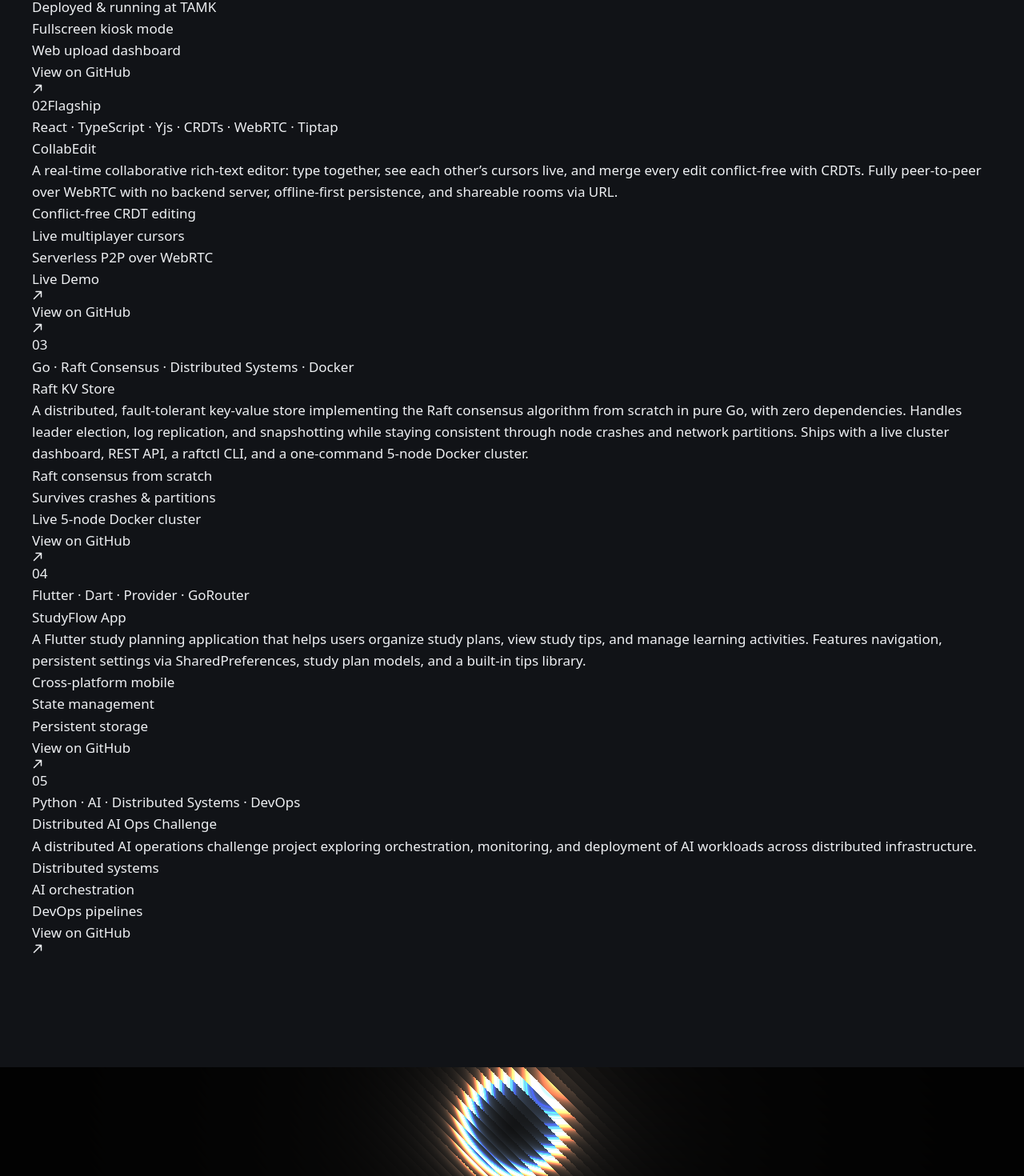
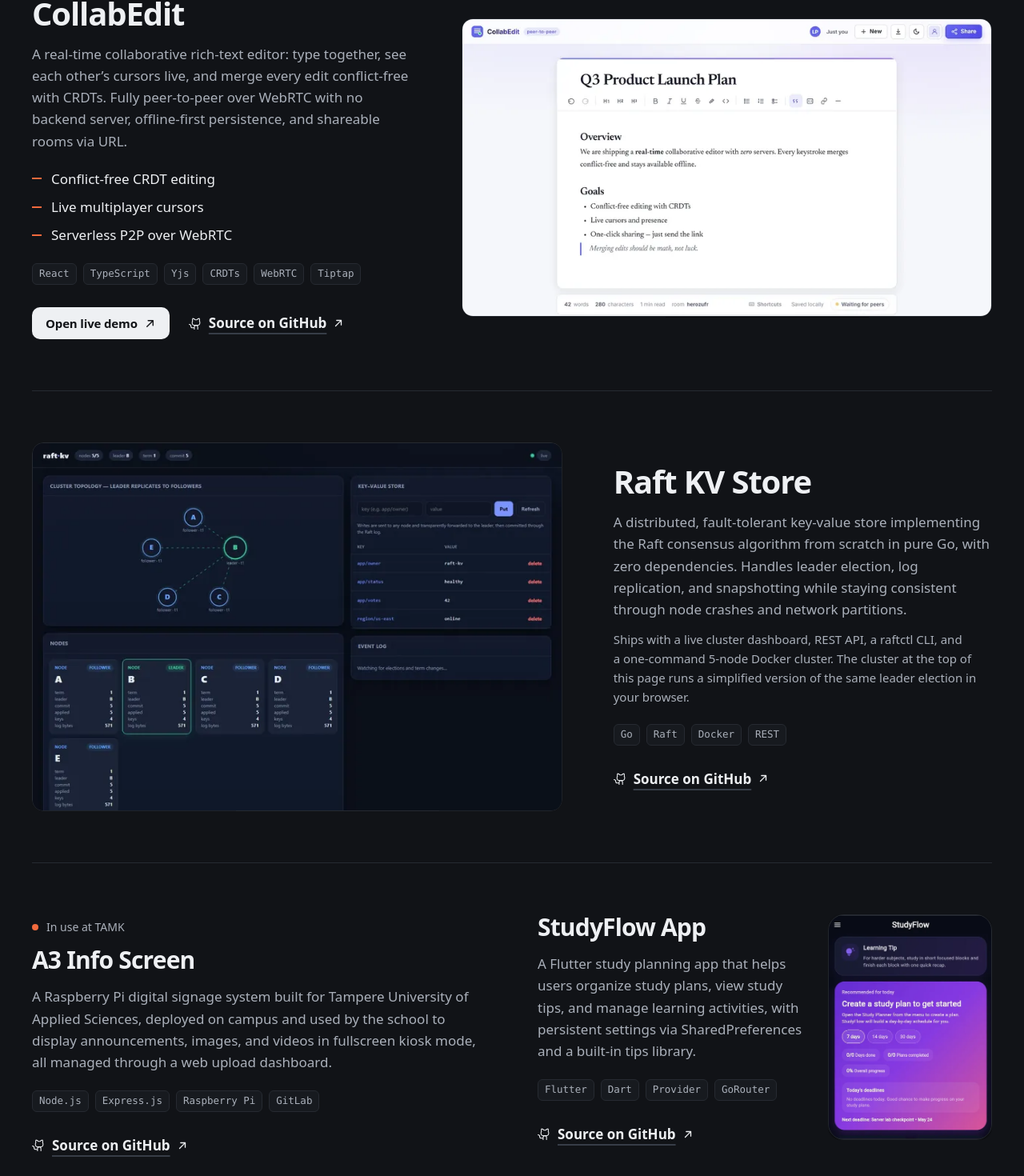
Before and after one commit to Lockz178/loc-phan-portfolio, a React (Vite) app: page / in a window 1280 px wide. Shown: the part 3706-5176 px from the top of the page at 80% size. Built offline with nearby package versions, Linux system fonts and the light colour scheme.

Commit message:
feat: rebuild projects section with real screenshots
CollabEdit and Raft KV get full feature rows, A3 Info Screen and
StudyFlow share a row, and the AI Ops project closes the section, so no
grid cell is left empty.

```diff
--- /dev/null
+++ b/src/components/Projects.css
@@ -0,0 +1,202 @@
+/* ── Projects ─────────────────────────────────────────────── */
+.project {
+  padding-block: clamp(40px, 5vw, 72px);
+  border-top: 1px solid var(--line);
+}
+
+.project--feature {
+  display: grid;
+  grid-template-columns: minmax(0, 5fr) minmax(0, 7fr);
+  align-items: center;
+  gap: clamp(32px, 5vw, 80px);
+}
+
+.project--flip {
+  grid-template-columns: minmax(0, 7fr) minmax(0, 5fr);
+}
+
+.project--flip .project-copy {
+  order: 2;
+}
+
+.project-title {
+  font-size: clamp(1.75rem, 1.25rem + 1.8vw, 2.5rem);
+  font-weight: 700;
+  line-height: 1.08;
+  letter-spacing: -0.028em;
+}
+
+.project--compact .project-title,
+.project--slim .project-title {
+  font-size: clamp(1.5rem, 1.25rem + 0.8vw, 1.875rem);
+}
+
+.project-desc,
+.project-note {
+  max-width: 60ch;
+  margin-top: 16px;
+  color: var(--ink-2);
+}
+
+.project-note {
+  margin-top: 12px;
+  font-size: 0.9375rem;
+}
+
+.project-points {
+  display: grid;
+  gap: 8px;
+  margin-top: 20px;
+}
+
+.project-points li {
+  display: flex;
+  align-items: center;
+  gap: 12px;
+  color: var(--ink);
+  font-weight: 500;
+}
+
+.project-points li::before {
+  content: "";
+  flex: none;
+  width: 12px;
+  height: 2px;
+  background: var(--signal);
+}
+
+.stack {
+  display: flex;
+  flex-wrap: wrap;
+  gap: 6px 8px;
+  margin-top: 22px;
+}
+
+.stack li {
+  padding: 3px 8px;
+  border: 1px solid var(--line);
+  border-radius: var(--r-sm);
+  background: var(--bg-raised);
+  color: var(--ink-2);
+  font: 500 12.5px/1.5 var(--font-mono);
+}
+
+.project-links {
+  display: flex;
+  flex-wrap: wrap;
+  align-items: center;
+  gap: 12px 24px;
+  margin-top: 28px;
+}
+
+.project-status {
+  display: inline-flex;
+  align-items: center;
+  gap: 10px;
+  margin-bottom: 14px;
+  color: var(--ink-2);
+  font-size: 0.875rem;
+  font-weight: 500;
+}
+
+.shot {
+  margin: 0;
+  overflow: hidden;
+  background: var(--bg-raised);
+  border: 1px solid var(--line);
+  border-radius: var(--r-lg);
+  box-shadow: var(--shadow);
+}
+
+.shot img {
+  width: 100%;
+  height: auto;
+}
+
+.shot--phone {
+  width: clamp(168px, 16vw, 220px);
+  border-radius: 20px;
+}
+
+.shot[data-reveal="armed"] {
+  opacity: 0;
+  transform: translateY(24px);
+  clip-path: inset(12% 0 0 0 round var(--r-lg));
+}
+
+.shot[data-reveal="in"] {
+  clip-path: inset(0 0 0 0 round var(--r-lg));
+  transition: clip-path 1000ms var(--ease-expo), transform 1000ms var(--ease-expo),
+    opacity 500ms ease;
+}
+
+.project-pair {
+  display: grid;
+  grid-template-columns: repeat(2, minmax(0, 1fr));
+  gap: clamp(32px, 5vw, 80px);
+  border-top: 1px solid var(--line);
+}
+
+.project-pair .project {
+  border-top: 0;
+}
+
+.project--with-phone {
+  display: grid;
+  grid-template-columns: minmax(0, 1fr) auto;
+  align-items: start;
+  gap: 28px;
+}
+
+.project--slim {
+  display: grid;
+  grid-template-columns: minmax(0, 4fr) minmax(0, 6fr) auto;
+  align-items: baseline;
+  gap: 16px clamp(24px, 4vw, 56px);
+}
+
+.project--slim .project-desc {
+  margin-top: 0;
+}
+
+.project--slim .stack {
+  grid-column: 2;
+  margin-top: 0;
+}
+
+.project--slim .text-link {
+  grid-column: 3;
+  grid-row: 1;
+}
+
+@media (max-width: 900px) {
+  .project--feature,
+  .project--flip,
+  .project-pair,
+  .project--slim {
+    grid-template-columns: minmax(0, 1fr);
+  }
+  .project--flip .project-copy {
+    order: 0;
+  }
+  .project-pair {
+    gap: 0;
+  }
+  .project-pair .project + .project {
+    border-top: 1px solid var(--line);
+  }
+  .project--slim .stack,
+  .project--slim .text-link {
+    grid-column: auto;
+    grid-row: auto;
+  }
+}
+
+@media (max-width: 560px) {
+  .project--with-phone {
+    grid-template-columns: minmax(0, 1fr);
+  }
+  .shot--phone {
+    width: 200px;
+  }
+}
--- a/src/components/Projects.jsx
+++ b/src/components/Projects.jsx
@@ -1,190 +1,191 @@
-import { motion, useInView } from 'motion/react'
-import { useRef } from 'react'
-import FadeIn from './FadeIn'
-import { SpecialText } from './ui/special-text'
+import { ArrowUpRight, GithubLogo } from '@phosphor-icons/react'
+import { useReveal } from '../lib/hooks'
+import './Projects.css'
 
-const projects = [
-  {
-    number: '01',
-    accent: '#0066cc',
-    badge: 'In use at TAMK',
-    tag: 'Node.js · Express.js · Raspberry Pi · GitLab',
-    title: 'A3 Info Screen',
-    desc: 'A Raspberry Pi digital signage system built for Tampere University of Applied Sciences, deployed on campus and used by the school to display announcements, images, and videos in fullscreen kiosk mode, all managed through a web upload dashboard.',
-    highlights: [
-      'Deployed & running at TAMK',
-      'Fullscreen kiosk mode',
-      'Web upload dashboard',
-    ],
-    link: 'https://github.com/Lockz178/a3-info-screen',
-  },
-  {
-    number: '02',
-    accent: '#ff375f',
-    badge: 'Flagship',
-    tag: 'React · TypeScript · Yjs · CRDTs · WebRTC · Tiptap',
-    title: 'CollabEdit',
-    desc: 'A real-time collaborative rich-text editor: type together, see each other’s cursors live, and merge every edit conflict-free with CRDTs. Fully peer-to-peer over WebRTC with no backend server, offline-first persistence, and shareable rooms via URL.',
-    highlights: [
-      'Conflict-free CRDT editing',
-      'Live multiplayer cursors',
-      'Serverless P2P over WebRTC',
-    ],
-    link: 'https://github.com/Lockz178/collabedit',
-    live: 'https://collabedit-live.vercel.app',
-  },
-  {
-    number: '03',
-    accent: '#00add8',
-    tag: 'Go · Raft Consensus · Distributed Systems · Docker',
-    title: 'Raft KV Store',
-    desc: 'A distributed, fault-tolerant key-value store implementing the Raft consensus algorithm from scratch in pure Go, with zero dependencies. Handles leader election, log replication, and snapshotting while staying consistent through node crashes and network partitions. Ships with a live cluster dashboard, REST API, a raftctl CLI, and a one-command 5-node Docker cluster.',
-    highlights: [
-      'Raft consensus from scratch',
-      'Survives crashes & partitions',
-      'Live 5-node Docker cluster',
-    ],
-    link: 'https://github.com/Lockz178/raft-kv',
-  },
-  {
-    number: '04',
-    accent: '#5856d6',
-    tag: 'Flutter · Dart · Provider · GoRouter',
-    title: 'StudyFlow App',
-    desc: 'A Flutter study planning application that helps users organize study plans, view study tips, and manage learning activities. Features navigation, persistent settings via SharedPreferences, study plan models, and a built-in tips library.',
-    highlights: [
-      'Cross-platform mobile',
-      'State management',
-      'Persistent storage',
-    ],
-    link: 'https://github.com/Lockz178/studyflow-app',
-  },
-  {
-    number: '05',
-    accent: '#34c759',
-    tag: 'Python · AI · Distributed Systems · DevOps',
-    title: 'Distributed AI Ops Challenge',
-    desc: 'A distributed AI operations challenge project exploring orchestration, monitoring, and deployment of AI workloads across distributed infrastructure.',
-    highlights: ['Distributed systems', 'AI orchestration', 'DevOps pipelines'],
-    link: 'https://github.com/Lockz178/distributed-ai-ops-challenge',
-  },
-]
+function Stack({ items }) {
+  return (
+    <ul className="stack" aria-label="Tech stack">
+      {items.map((item) => (
+        <li key={item}>{item}</li>
+      ))}
+    </ul>
+  )
+}
 
-function ProjectCard({ project, delay }) {
-  const ref = useRef(null)
-  const inView = useInView(ref, { once: true, margin: '-60px 0px' })
+function SourceLink({ href }) {
+  return (
+    <a href={href} className="text-link" target="_blank" rel="noopener">
+      <GithubLogo size={17} aria-hidden="true" />
+      Source on GitHub
+      <ArrowUpRight size={14} weight="bold" aria-hidden="true" />
+    </a>
+  )
+}
 
+function Shot({ src, srcSet, sizes, alt, width, height, variant = '' }) {
+  const ref = useReveal()
   return (
-    <motion.div
-      ref={ref}
-      className="project-card"
-      initial={{ opacity: 0, y: 40 }}
-      animate={inView ? { opacity: 1, y: 0 } : {}}
-      transition={{ duration: 0.65, delay, ease: [0.25, 0.1, 0.25, 1] }}
-      whileHover={{ y: -8 }}
-    >
-      <div
-        className="project-card-header"
-        style={{ '--accent': project.accent }}
-      >
-        <span className="project-number">{project.number}</span>
-        {project.badge ? (
-          <span className="project-badge">
-            <span className="project-badge-dot" />
-            {project.badge}
-          </span>
-        ) : (
-          <div className="project-accent-bar" />
-        )}
-      </div>
-      <div className="project-card-body">
-        <span className="project-tag">{project.tag}</span>
-        <h3 className="project-title">{project.title}</h3>
-        <p className="project-desc">{project.desc}</p>
-        <ul className="project-highlights">
-          {project.highlights.map((h) => (
-            <li key={h}>
-              <span
-                className="highlight-dot"
-                style={{ background: project.accent }}
-              />
-              {h}
-            </li>
-          ))}
-        </ul>
-        <div className="project-links">
-          {project.live && (
-            <a
-              href={project.live}
-              className="project-link project-link-live"
-              style={{ '--accent': project.accent }}
-              target="_blank"
-              rel="noopener"
-            >
-              Live Demo
-              <svg
-                width="14"
-                height="14"
-                viewBox="0 0 14 14"
-                fill="none"
-                aria-hidden="true"
-              >
-                <path
-                  d="M2.5 11.5L11.5 2.5M11.5 2.5H5M11.5 2.5V9"
-                  stroke="currentColor"
-                  strokeWidth="1.5"
-                  strokeLinecap="round"
-                  strokeLinejoin="round"
-                />
-              </svg>
-            </a>
-          )}
-          <a
-            href={project.link}
-            className="project-link"
-            target="_blank"
-            rel="noopener"
-          >
-            View on GitHub
-            <svg
-              width="14"
-              height="14"
-              viewBox="0 0 14 14"
-              fill="none"
-              aria-hidden="true"
-            >
-              <path
-                d="M2.5 11.5L11.5 2.5M11.5 2.5H5M11.5 2.5V9"
-                stroke="currentColor"
-                strokeWidth="1.5"
-                strokeLinecap="round"
-                strokeLinejoin="round"
-              />
-            </svg>
-          </a>
-        </div>
-      </div>
-    </motion.div>
+    <figure className={`shot ${variant}`} ref={ref}>
+      <img
+        src={src}
+        srcSet={srcSet}
+        sizes={sizes}
+        alt={alt}
+        width={width}
+        height={height}
+        loading="lazy"
+        decoding="async"
+      />
+    </figure>
   )
 }
 
 export default function Projects() {
   return (
-    <section className="section tile-parchment" id="projects">
+    <section id="projects" className="section" aria-labelledby="projects-title">
       <div className="container">
-        <FadeIn>
-          <p className="section-eyebrow">
-            <SpecialText inView={true} speed={16}>
-              Selected Work
-            </SpecialText>
+        <h2 id="projects-title" className="section-title">
+          Projects
+        </h2>
+
+        <article className="project project--feature">
+          <div className="project-copy">
+            <h3 className="project-title">CollabEdit</h3>
+            <p className="project-desc">
+              A real-time collaborative rich-text editor: type together, see
+              each other’s cursors live, and merge every edit conflict-free with
+              CRDTs. Fully peer-to-peer over WebRTC with no backend server,
+              offline-first persistence, and shareable rooms via URL.
+            </p>
+            <ul className="project-points">
+              <li>Conflict-free CRDT editing</li>
+              <li>Live multiplayer cursors</li>
+              <li>Serverless P2P over WebRTC</li>
+            </ul>
+            <Stack
+              items={[
+                'React',
+                'TypeScript',
+                'Yjs',
+                'CRDTs',
+                'WebRTC',
+                'Tiptap',
+              ]}
+            />
+            <div className="project-links">
+              <a
+                href="https://collabedit-live.vercel.app"
+                className="btn btn-primary btn-sm"
+                target="_blank"
+                rel="noopener"
+              >
+                Open live demo
+                <ArrowUpRight size={15} weight="bold" aria-hidden="true" />
+              </a>
+              <SourceLink href="https://github.com/Lockz178/collabedit" />
+            </div>
+          </div>
+          <Shot
+            src="/projects/collabedit.webp"
+            srcSet="/projects/collabedit-800.webp 800w, /projects/collabedit.webp 1600w"
+            sizes="(max-width: 900px) calc(100vw - 40px), 680px"
+            alt="CollabEdit editor with a formatted document, toolbar, word count and peer status bar"
+            width={1600}
+            height={900}
+          />
+        </article>
+
+        <article className="project project--feature project--flip">
+          <div className="project-copy">
+            <h3 className="project-title">Raft KV Store</h3>
+            <p className="project-desc">
+              A distributed, fault-tolerant key-value store implementing the
+              Raft consensus algorithm from scratch in pure Go, with zero
+              dependencies. Handles leader election, log replication, and
+              snapshotting while staying consistent through node crashes and
+              network partitions.
+            </p>
+            <p className="project-note">
+              Ships with a live cluster dashboard, REST API, a raftctl CLI, and
+              a one-command 5-node Docker cluster. The cluster at the top of
+              this page runs a simplified version of the same leader election in
+              your browser.
+            </p>
+            <Stack items={['Go', 'Raft', 'Docker', 'REST']} />
+            <div className="project-links">
+              <SourceLink href="https://github.com/Lockz178/raft-kv" />
+            </div>
+          </div>
+          <Shot
+            src="/projects/raft-kv-dashboard.webp"
+            srcSet="/projects/raft-kv-dashboard-720.webp 720w, /projects/raft-kv-dashboard.webp 1440w"
+            sizes="(max-width: 900px) calc(100vw - 40px), 680px"
+            alt="Raft KV dashboard showing a five-node topology with leader B, a key-value table and per-node term and commit cards"
+            width={1440}
+            height={1000}
+          />
+        </article>
+
+        <div className="project-pair">
+          <article className="project project--compact">
+            <div className="project-copy">
+              <p className="project-status">
+                <span className="status-dot" aria-hidden="true" />
+                In use at TAMK
+              </p>
+              <h3 className="project-title">A3 Info Screen</h3>
+              <p className="project-desc">
+                A Raspberry Pi digital signage system built for Tampere
+                University of Applied Sciences, deployed on campus and used by
+                the school to display announcements, images, and videos in
+                fullscreen kiosk mode, all managed through a web upload
+                dashboard.
+              </p>
+              <Stack
+                items={['Node.js', 'Express.js', 'Raspberry Pi', 'GitLab']}
+              />
+              <div className="project-links">
+                <SourceLink href="https://github.com/Lockz178/a3-info-screen" />
+              </div>
+            </div>
+          </article>
+
+          <article className="project project--compact project--with-phone">
+            <div className="project-copy">
+              <h3 className="project-title">StudyFlow App</h3>
+              <p className="project-desc">
+                A Flutter study planning app that helps users organize study
+                plans, view study tips, and manage learning activities, with
+                persistent settings via SharedPreferences and a built-in tips
+                library.
+              </p>
+              <Stack items={['Flutter', 'Dart', 'Provider', 'GoRouter']} />
+              <div className="project-links">
+                <SourceLink href="https://github.com/Lockz178/studyflow-app" />
+              </div>
+            </div>
+            <Shot
+              src="/projects/studyflow.webp"
+              srcSet="/projects/studyflow-440.webp 440w, /projects/studyflow.webp 720w"
+              sizes="220px"
+              alt="StudyFlow home screen with a learning tip and a recommended study plan card"
+              width={720}
+              height={993}
+              variant="shot--phone"
+            />
+          </article>
+        </div>
+
+        <article className="project project--slim">
+          <h3 className="project-title">Distributed AI Ops Challenge</h3>
+          <p className="project-desc">
+            A distributed AI operations challenge project exploring
+            orchestration, monitoring, and deployment of AI workloads across
+            distributed infrastructure.
           </p>
-          <h2 className="section-headline">Projects</h2>
-        </FadeIn>
-        <div className="projects-grid">
-          {projects.map((p, i) => (
-            <ProjectCard key={p.title} project={p} delay={i * 0.13} />
-          ))}
-        </div>
+          <Stack items={['Python', 'AI', 'Distributed systems', 'DevOps']} />
+          <SourceLink href="https://github.com/Lockz178/distributed-ai-ops-challenge" />
+        </article>
       </div>
     </section>
   )
```
